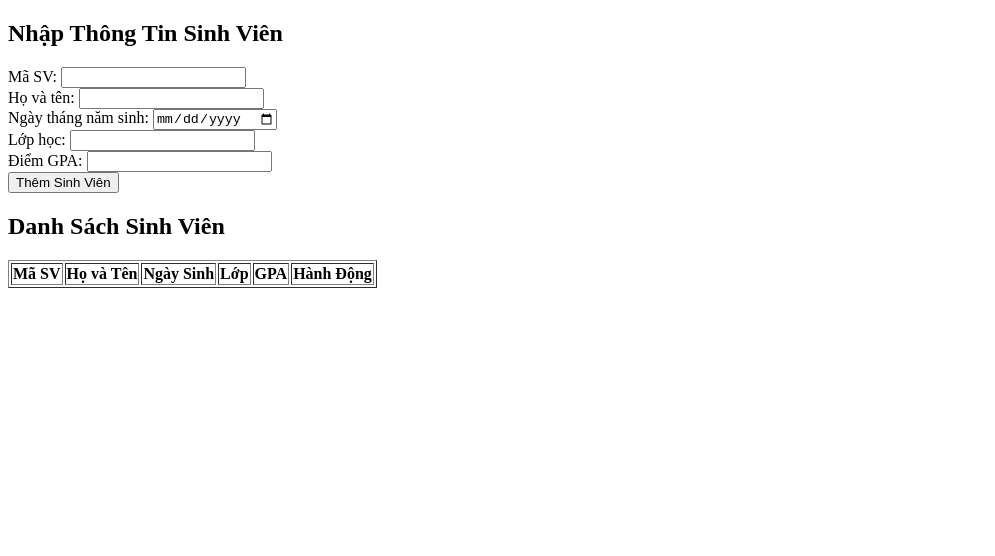
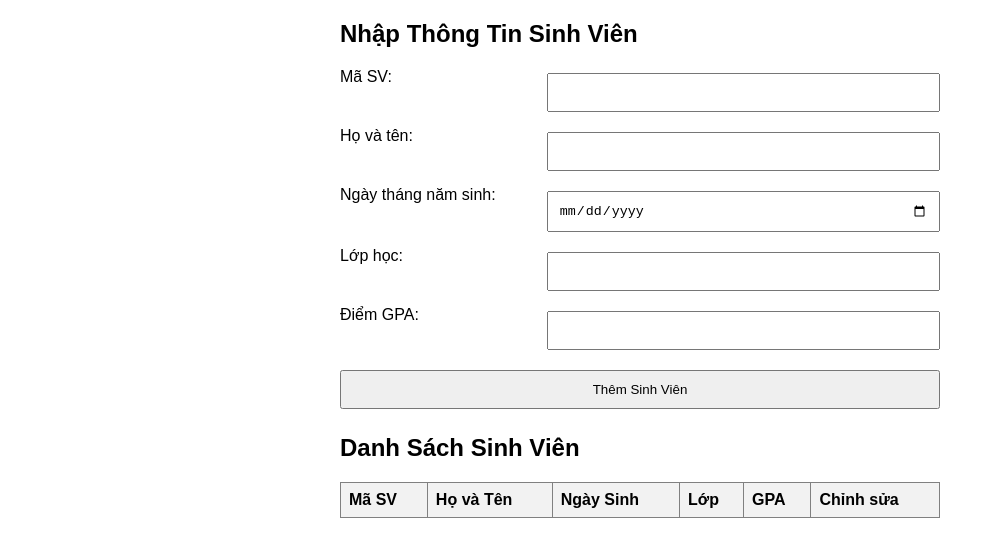
Before and after one commit to linhtran6065/PTIT-Web-programming, a plain HTML site: page index.html in a window 1280 px wide. Shown: the whole page, without its empty margins (0-995 px from the left). Drawn offline with Linux system fonts and the light colour scheme.

Commit message:
add sua sinh vien

```diff
--- a/index.html
+++ b/index.html
@@ -4,15 +4,60 @@
     <meta charset="UTF-8">
     <meta name="viewport" content="width=device-width, initial-scale=1.0">
     <title>Sinh Viên</title>
+    <style>
+        body {
+            font-family: Arial, sans-serif;
+            margin: 20px;
+        }
+        .container {
+            max-width: 600px;
+            margin: auto;
+        }
+        form {
+            display: grid;
+            grid-template-columns: 1fr 2fr;
+            gap: 10px;
+            margin-bottom: 20px;
+        }
+        form input, form button {
+            padding: 10px;
+            margin: 5px 0; /* Adjust spacing around inputs and button */
+        }
+        form button {
+            grid-column: 1 / span 2; /* Button spans across both columns */
+        }
+        table {
+            width: 100%;
+            border-collapse: collapse;
+        }
+        th, td {
+            text-align: left;
+            padding: 8px;
+        }
+        th {
+            background-color: #f2f2f2;
+        }
+    </style>
 </head>
 <body>
+    <div class="container">
         <h2>Nhập Thông Tin Sinh Viên</h2>
         <form id="studentForm">
-        Mã SV: <input type="text" id="studentId" required><br>
-        Họ và tên: <input type="text" id="studentName" required><br>
-        Ngày tháng năm sinh: <input type="date" id="studentDOB" required><br>
-        Lớp học: <input type="text" id="studentClass" required><br>
-        Điểm GPA: <input type="number" step="0.01" id="studentGPA" required><br>
+            <label for="studentId">Mã SV:</label>
+            <input type="text" id="studentId" required>
+
+            <label for="studentName">Họ và tên:</label>
+            <input type="text" id="studentName" required>
+
+            <label for="studentDOB">Ngày tháng năm sinh:</label>
+            <input type="date" id="studentDOB" required>
+
+            <label for="studentClass">Lớp học:</label>
+            <input type="text" id="studentClass" required>
+
+            <label for="studentGPA">Điểm GPA:</label>
+            <input type="number" step="0.01" id="studentGPA" required>
+
             <button type="button" onclick="addStudent()">Thêm Sinh Viên</button>
         </form>
         <h2>Danh Sách Sinh Viên</h2>
@@ -23,9 +68,10 @@
                 <th>Ngày Sinh</th>
                 <th>Lớp</th>
                 <th>GPA</th>
-            <th>Hành Động</th>
+                <th>Chỉnh sửa</th>
             </tr>
         </table>
+    </div>
 
     <script src="script.js"></script>
 </body>
```
Lines whose indentation alone changed are shown as unchanged.
